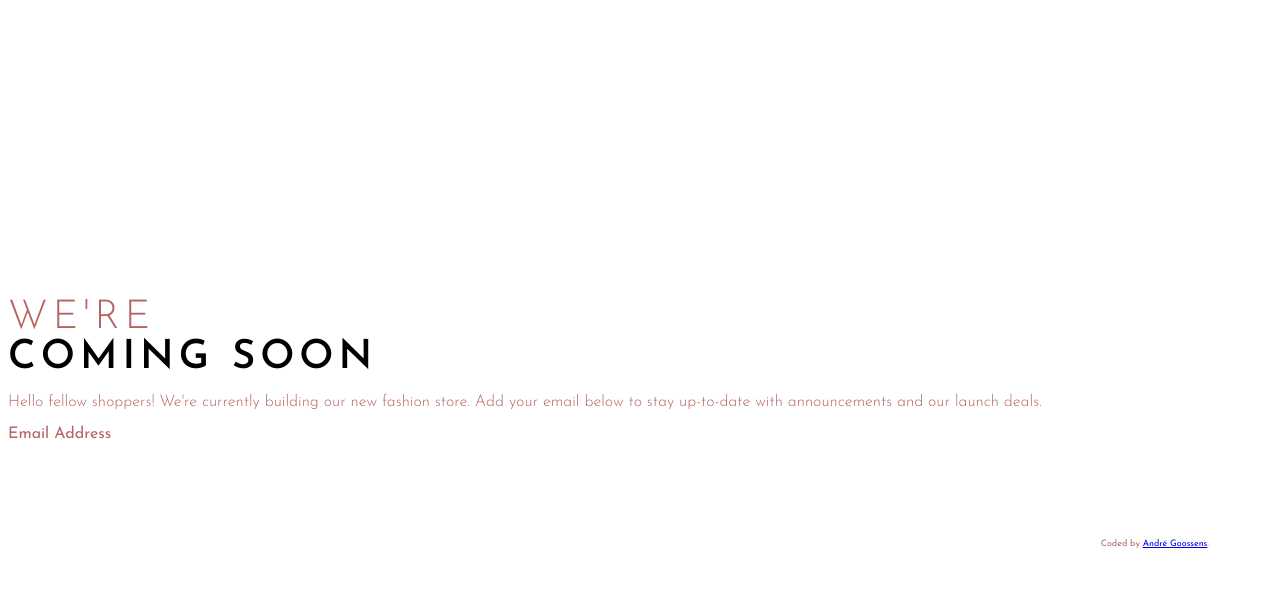
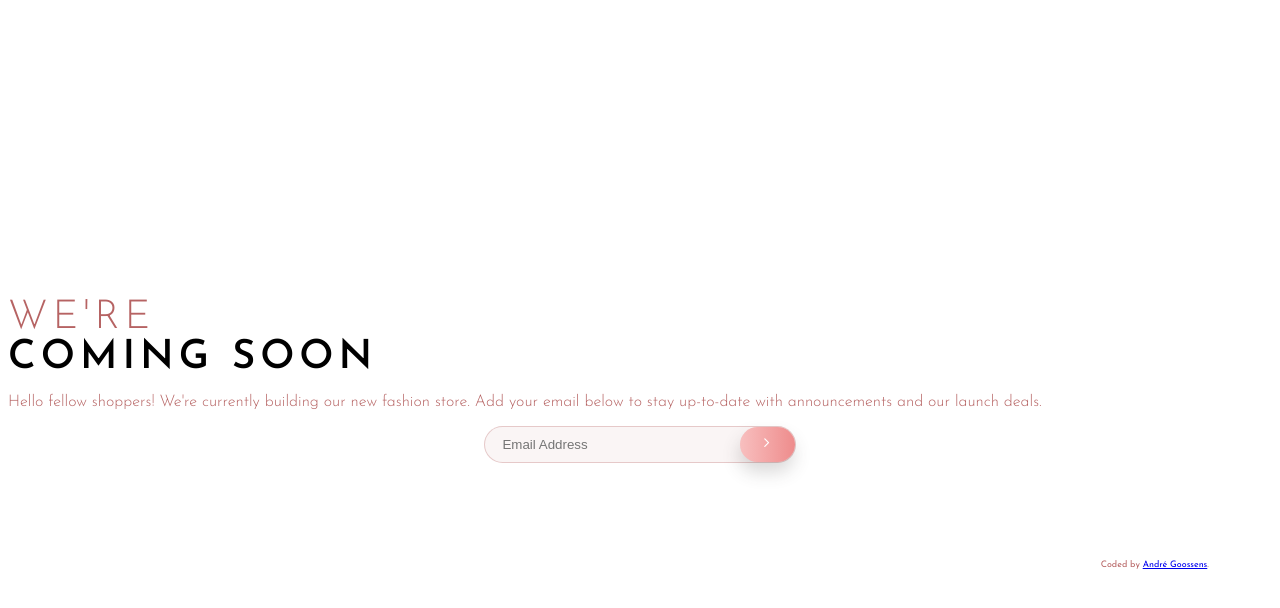
Before and after one commit to AGsPortfolio/Coming-soon-page, a plain HTML site: page index.html in a window 1280 px wide. Shown: the part 158-766 px from the top of the page. Drawn offline with nearby package versions, Linux system fonts and the light colour scheme.

Commit message:
Builiding

```diff
--- a/index.html
+++ b/index.html
@@ -7,7 +7,7 @@
     <link rel="preconnect" href="https://fonts.googleapis.com">
     <link rel="preconnect" href="https://fonts.gstatic.com" crossorigin>
     <link href="https://fonts.googleapis.com/css2?family=Josefin+Sans:wght@300;400;600&display=swap" rel="stylesheet">
-
+    <script src="javascript.js"></script>
     <title>Base Apparel coming soon page</title>
   </head>
   <body>
@@ -17,7 +17,6 @@
 
     <section class="Coming-soon">
       <div class="Picture">
-        <!-- <img src="hero-mobile.jpg" alt="mobile picture"> -->
       </div>
       <div class="Text">
         <h1 id="first-line">WE'RE</h1>
@@ -26,9 +25,18 @@
         fashion store. Add your email below to stay up-to-date with announcements
         and our launch deals.</p>
       </div>
-      <div class="Email">Email Address</div>
+
+      <form name="emailValidation" class="Email" action="">
+        <div class="Form">
+          <input type="text" name="emailAddress" id="email" placeholder="Email Address">
+          <button id="submit" onclick="EmailValidation(document.emailValidation.emailAddress)">
+            <ion-icon name="chevron-forward-outline"></ion-icon></button>
+        </div>
+      </form>
     </section>
 
+    <script type="module" src="https://unpkg.com/ionicons@5.5.2/dist/ionicons/ionicons.esm.js"></script>
+    <script nomodule src="https://unpkg.com/ionicons@5.5.2/dist/ionicons/ionicons.js"></script>
   </body>
 
   <footer>
--- /dev/null
+++ b/javascript.js
@@ -0,0 +1,13 @@
+function EmailValidation (enteredEmail) {
+    var mailformat = /^\w+([\.-]?\w+)*@\w+([\.-]?\w+)*(\.\w{2,3})+$/;
+
+    if(enteredEmail.value.match(mailformat)) {
+        alert("Thank you for your interest in Base Apparel!");
+        document.emailValidation.emailAddress.focus();
+        return true;
+    } else {
+        alert("Please provide a valid email address");
+        document.emailValidation.emailAddress.focus();
+        return false;
+    }
+}
--- a/style.scss
+++ b/style.scss
@@ -8,7 +8,6 @@ $imagesPath:"/images";
 body {
     font-family: $font;
     color: $primary-color-desaturated-red;
-    // background-image: url("/images/bg-pattern-desktop.svg");
 
     header {
         padding: 3% 0% 5% 3%;
@@ -31,6 +30,38 @@ body {
     }
     p {
         font-weight: 300;
+    }
+}
+
+.Email {
+    display: grid;
+    grid-template-columns: auto auto;
+    justify-content: center;
+
+    .Form {
+        border-radius: 20px;
+        border: 0.5px solid rgb(182, 99, 99, .3);
+        background-color:#faf5f5;
+
+    }
+
+    #email {
+        margin-left: 15px;
+        border: none;
+        background-color:#faf5f5;
+        width: 230px;
+        height: 15px;
+    }
+
+    #submit {
+        color: white;
+        background-image: linear-gradient(to right, hsl(0, 80%, 86%), hsl(0, 74%, 74%));
+        border-radius: 20px;
+        width: 55px;
+        height: 35px;
+        border: none;
+        background-color:#faf5f5;
+        box-shadow: -1px 10px 18px hsl(0, 6%, 24%, 0.2);
     }
 }
 
@@ -64,13 +95,3 @@ and (max-width: 416px) {
         }
       }
 }
-
-// The designs were created to the following widths:
-
-// - Mobile: 375px
-// - Desktop: 1440px
-
-// ### Gradients
-
-// - Linear, 135deg, from hsl(0, 0%, 100%), to hsl(0, 100%, 98%)
-// - Linear, 135deg, from hsl(0, 80%, 86%), to hsl(0, 74%, 74%)
```
Also changed, not shown: icon-arrow.svg (deleted), style.css, 1 other file.
